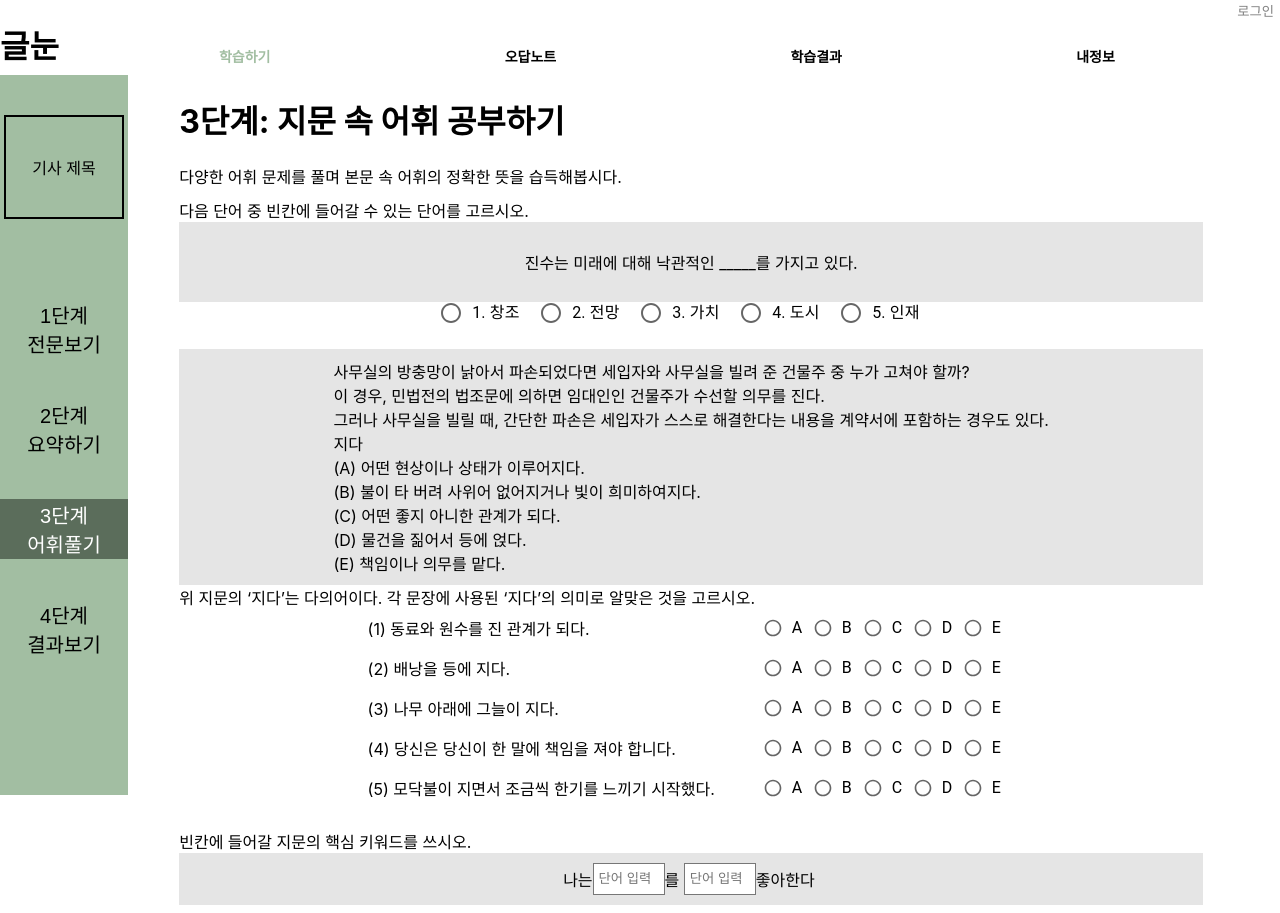
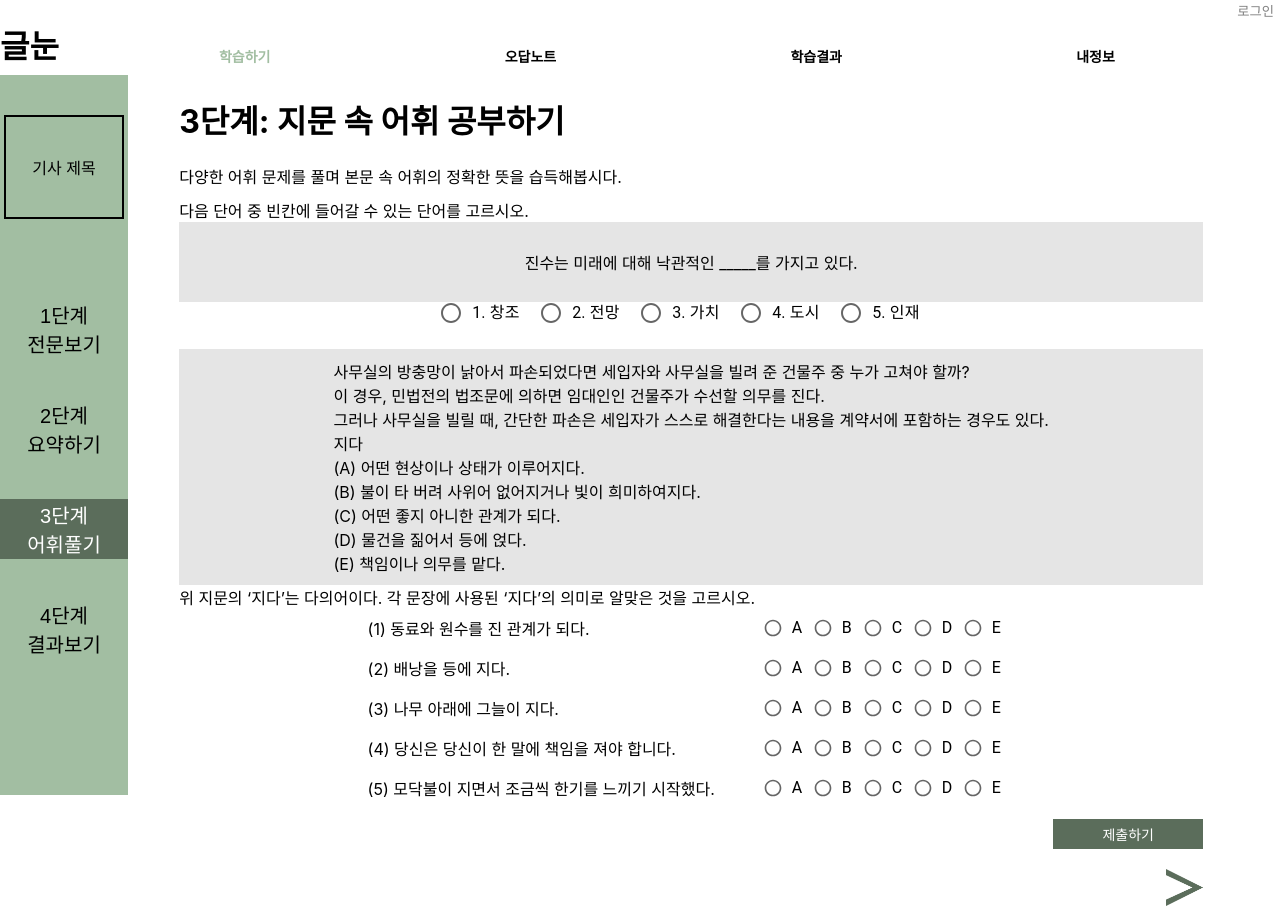
Before and after one commit to GeulNoon/Frontend, a React (Create React App) app: page /Study/Step3 in a window 1280 px wide. Shown: the top 913 px of the page. Built offline with nearby package versions, Linux system fonts and the light colour scheme.

Commit message:
임시: 사용자 답 받기

```diff
--- a/src/components/Choice.js
+++ b/src/components/Choice.js
@@ -1,18 +1,15 @@
 //어휘풀기 객관식 문제(뜻 매칭 등)
-import React, { Component } from 'react';
+import React, { useState } from 'react';
 import { RadioGroup, FormControl, FormControlLabel, Radio } from '@mui/material';
 
-class Choice extends Component {
+const Choice = (props) => {
     //임시 데이터
-    state = {
-        selectList: ["1","2","3","4","5"],
-        example: ["창조", "전망", "가치", "도시", "인재"],
-      }
+    const [selectList] = useState(["1","2","3","4","5"]);
+    const [example] = useState(["창조", "전망", "가치", "도시", "인재"]);
     //선택한 번호 콘솔창에 출력(선택한 값 저장용 함수)
-    handleChange = (e) => {
-        console.log(`선택한 값 : ${e.target.value}`);
+    const handleChange = (e) => {
+        props.setAnswer(props.answer.map(ans => ans.id === props.id ? {...ans, value: e.target.value} : ans))
     };
-    render() {
       return (
           <div style={{marginTop: 10, marginBottom:10}}>
             다음 단어 중 빈칸에 들어갈 수 있는 단어를 고르시오. {/*문제 제시문*/}
@@ -36,11 +33,11 @@ class Choice extends Component {
                     aria-label="select"
                     defaultValue=""
                     name="radio-buttons-group"
-                    onChange={this.handleChange}
+                    onChange={handleChange}
                 >
-                    {this.state.selectList.map((value, i) => (
+                    {selectList.map((value, i) => (
                     <div style={{width: '100px'}} key={i}>
-                        <FormControlLabel value={value} control={<Radio color='success' />} label={value+'. '+this.state.example[i]} />
+                        <FormControlLabel value={value} control={<Radio color='success' />} label={value+'. '+example[i]} />
                     </div>
                     ))}
                 </RadioGroup>
@@ -48,7 +45,6 @@ class Choice extends Component {
             </div>
           </div>
       );
-    }
   }
 
   export default Choice;
--- a/src/components/DragBlock.js
+++ b/src/components/DragBlock.js
@@ -5,7 +5,7 @@ import { DndProvider, useDrag, useDrop } from "react-dnd";
 import { HTML5Backend } from "react-dnd-html5-backend";
 
 //블럭 요소
-const MovableItem = ({name, setItems, item}) => {
+const MovableItem = ({name, setItems, setTexts,item}) => {
     //다른 박스로 블럭 옮길 때 기존 박스에서 해당 블럭 제거 후 다른 박스 가장 뒤에 배치
     const changeItemColumn = (currentItem, columnName) => {
         const newList = item.filter((it) => it.name !== currentItem.name);
@@ -16,6 +16,10 @@ const MovableItem = ({name, setItems, item}) => {
             column: columnName,
         }
         setItems(newList.concat(newItem))
+        setTexts(newList.concat(newItem).filter((i)=>i.column === 'Answer')
+        .map((i) => (
+            i.name.concat(" ")
+        )))
         /*
         setItems((prevState) => {
             return prevState.map(e => {
@@ -68,7 +72,7 @@ const Column = ({children, className, title}) => {
     )
 }
 
-export const DragBlock = () => {
+export const DragBlock = (props) => {
     //임시 데이터(요약문 결과 입력)
     const [items, setItems] = useState([
         {id: 1, name: 'Item 1', column: 'Example'},
@@ -85,11 +89,19 @@ export const DragBlock = () => {
         return items
         .filter((item)=>item.column === columnName)
         .map((item) => (
-            <MovableItem key={item.id} name={item.name} setItems={setItems} item={items}/>
+            <MovableItem key={item.id} name={item.name} setItems={setItems} setTexts={props.setText} item={items}/>
         ))
     }
+    /*
+    const getTextFromAnswer = () =>{
+        props.setText(items.filter((item)=>item.column === 'Answer')
+        .map((item) => (
+            item.name.concat(" ")
+        )))
+    }
+    */
     return (
-        <div className="container">
+        <div className="container" style={{ alignItems: 'flex-end'}}>
             {/* Wrap components that will be "draggable" and "droppable" */}
             <DndProvider backend={HTML5Backend}>
                 <Column title='Example' className='column first-column'>
--- a/src/screens/Step2.js
+++ b/src/screens/Step2.js
@@ -1,5 +1,5 @@
 //학습하기의 문제풀기:요약하기
-import React, { Component } from 'react';
+import React, { Component, useState } from 'react';
 import NavigationBar from '../components/NavigationBar';
 import { DragBlock } from '../components/DragBlock';
 import styled from "styled-components";
@@ -35,6 +35,23 @@ const Button = styled.div`
   border: 1px solid grey;
 `;
 
+const SubmitButton = styled.button`
+  display: flex;
+  align-items: center;
+  justify-content: center;
+  width: 150px;
+  height: 30px;
+  font-size: 14px;
+  color: white;
+  background-color: #5b6d5b;
+  :hover {
+    background-color: #5b6d5b;
+    opacity: 0.7;
+  }
+  border: none;
+  margin-bottom: 20px;
+`;
+
 //요약하기 제목 글씨(title(제목)과 sub(설명)을 요소로 전달받음)
 class Subject extends Component{
   render(){
@@ -48,29 +65,31 @@ class Subject extends Component{
 }
 
 //메인함수
-class Step2 extends Component {
-  state = {
-    contents: [
+const Step2 = () => {
+  const [contents] = useState([
     {id: 'Step1', title: '1단계', desc: '전문보기', type: 1},
     {id: 'Step2', title: '2단계', desc: '요약하기', type: 0},
     {id: 'Step3', title: '3단계', desc: '어휘풀기', type: 1},
     {id: 'Step4', title: '4단계', desc: '결과보기', type: 1},
-    ],
-    isSelected: true
+  ]);
+  const [isSelected, setIsSelected] = useState(true);
+  const [text, setText] = useState("");
+  const handleInputChange = (e) => {
+    setText(e.target.value)
   }
-  render() {
-    const { isSelected } = this.state; /*순서배열, 직접작성 중 선택 여부*/
   let Input = null;
   /*isSelected가 true일 시 순서배열, 아닐 시 직접작성*/
   if (isSelected) {
-      Input = <DragBlock/>;
+    Input = <DragBlock setText = {setText}/>;
   } else {
     Input = <input placeholder='요약하신 문장을 입력해주세요.'
-      style={{width: '80vw', height: '50px', marginTop: 20, backgroundColor: '#f6f6f6', borderWidth: '1px'}}/>;
+    style={{width: '80vw', height: '50px', marginTop: 20, backgroundColor: '#f6f6f6', borderWidth: '1px'}}
+    onChange={handleInputChange}
+    />;
   }
     return (
       <div style={{display:'flex'}}>
-        <NavigationBar list={this.state.contents} prev={"Study"}/>  {/*화면 좌측 단계이동 바*/}
+        <NavigationBar list={contents} prev={"Study"}/>  {/*화면 좌측 단계이동 바*/}
         <div style={{width: '90vw', display:'flex', flexDirection: 'column', alignItems: 'center', paddingLeft: '9vw'}}>
           <div style={{width: '80vw'}}>
             <Subject title="2단계: 문단 요약하기" sub="문단별 주요 내용을 한 문장으로 요약해봅시다."></Subject>
@@ -78,12 +97,14 @@ class Step2 extends Component {
           <div style={{display:'flex', flexDirection: 'column', alignItems: 'center'}}>
             <TextBox>문단 내용</TextBox>
             <div style={{width: '80vw', display:'flex', margin: 10}}>
-              <Button onClick={()=>{ this.setState({isSelected: true}); }} > 순서배열 </Button>
-              <Button onClick={()=>{ this.setState({isSelected: false}); }} > 직접입력 </Button>
+              <Button onClick={()=>{ setIsSelected(true); }} > 순서배열 </Button>
+              <Button onClick={()=>{ setIsSelected(false); }} > 직접입력 </Button>
             </div>
             {Input}
+            {text}
           </div>
-          <div style={{width: '80vw', display: 'flex', justifyContent: 'end'}}>
+          <div style={{width: '80vw', display: 'flex', flexDirection: 'column', alignItems: 'flex-end'}}>
+            <SubmitButton>제출하기</SubmitButton>
             <NavLink to="/Study/Step3">
               <img alt="" src ={NextIcon} width='37.5px' height='37.5px'/>
             </NavLink> {/*다음 단계 버튼*/}
@@ -92,6 +113,5 @@ class Step2 extends Component {
       </div>
     );
 }
-}
 
 export default Step2;
--- a/src/screens/Step3.js
+++ b/src/screens/Step3.js
@@ -1,11 +1,28 @@
 //학습하기의 문제풀기:어휘풀기
-import React, { Component } from 'react';
+import React, { Component, useState } from 'react';
 import NavigationBar from '../components/NavigationBar';
 import Choice from '../components/Choice';
 import MultipleChoice from '../components/MutipleChoice';
-import ShortAnswer from '../components/ShortAnswer';
 import { NavLink } from "react-router-dom";
 import NextIcon from "../image/NextIcon.png";
+import styled from "styled-components";
+
+const SubmitButton = styled.button`
+  display: flex;
+  align-items: center;
+  justify-content: center;
+  width: 150px;
+  height: 30px;
+  font-size: 14px;
+  color: white;
+  background-color: #5b6d5b;
+  :hover {
+    background-color: #5b6d5b;
+    opacity: 0.7;
+  }
+  border: none;
+  margin-bottom: 20px;
+`;
 
 //어휘문제 제목 글씨(title(제목)과 sub(설명)을 요소로 전달받음)
 class Subject extends Component{
@@ -20,29 +37,31 @@ class Subject extends Component{
 }
 
 //메인함수
-class Step3 extends Component {
-  state = {
-    contents: [
-      {id: 'Step1', title: '1단계', desc: '전문보기', type: 1},
-      {id: 'Step2', title: '2단계', desc: '요약하기', type: 1},
-      {id: 'Step3', title: '3단계', desc: '어휘풀기', type: 0},
-      {id: 'Step4', title: '4단계', desc: '결과보기', type: 1},
-    ],
-  }
-  render() {
+const Step3  = () => {
+  const [contents] = useState([
+    {id: 'Step1', title: '1단계', desc: '전문보기', type: 1},
+    {id: 'Step2', title: '2단계', desc: '요약하기', type: 1},
+    {id: 'Step3', title: '3단계', desc: '어휘풀기', type: 0},
+    {id: 'Step4', title: '4단계', desc: '결과보기', type: 1},
+  ]);
+  const [answer, setAnswer] = useState([
+    {id: 1, value: ''},
+    {id: 2, value: ''},
+  ]);
     return (
       <div style={{display:'flex'}}>
-        <NavigationBar list={this.state.contents} prev={"Study"}/> {/*화면 좌측 단계이동 바*/}
+        <NavigationBar list={contents} prev={"Study"}/> {/*화면 좌측 단계이동 바*/}
         <div style={{width: '90vw', display:'flex', flexDirection: 'column', alignItems: 'center', paddingLeft: '9vw'}}>
           <div style={{width: '80vw'}}>
             <Subject title="3단계: 지문 속 어휘 공부하기" sub="다양한 어휘 문제를 풀며 본문 속 어휘의 정확한 뜻을 습득해봅시다."></Subject>
           </div>
           <div style={{display:'flex', flexDirection: 'column', alignItems: 'center'}}>
-            <Choice/> {/*객관식 문제*/}
-            <MultipleChoice/> {/*동음이의어 문제*/}
-            <ShortAnswer/> {/*주관식 문제*/}
+            <Choice  answer = {answer} setAnswer = {setAnswer} id = {1}/> {/*객관식 문제*/}
+            <MultipleChoice answer = {answer} setAnswer = {setAnswer} id = {2}/> {/*동음이의어 문제*/}
+            {answer.map(ans => ans.value)}
           </div>
-          <div style={{width: '80vw', display: 'flex', justifyContent: 'end'}}>
+          <div style={{width: '80vw', display: 'flex', flexDirection: 'column', alignItems: 'flex-end'}}>
+            <SubmitButton>제출하기</SubmitButton>
             <NavLink to="/Study/Step4">
               <img alt="" src ={NextIcon} width='37.5px' height='37.5px'/>
             </NavLink> {/*다음 단계 버튼*/}
@@ -50,7 +69,6 @@ class Step3 extends Component {
         </div>
       </div>
     );
-  }
 }
 
 export default Step3;
```
Also changed, not shown: src/components/MutipleChoice.js (+22 -15 lines). Lines whose indentation alone changed are shown as unchanged.
